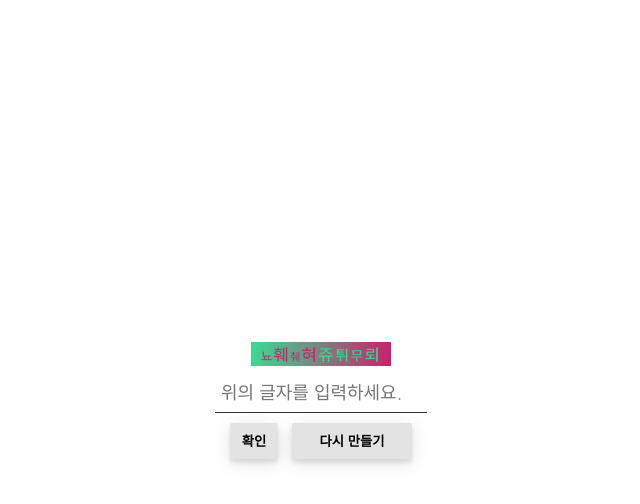
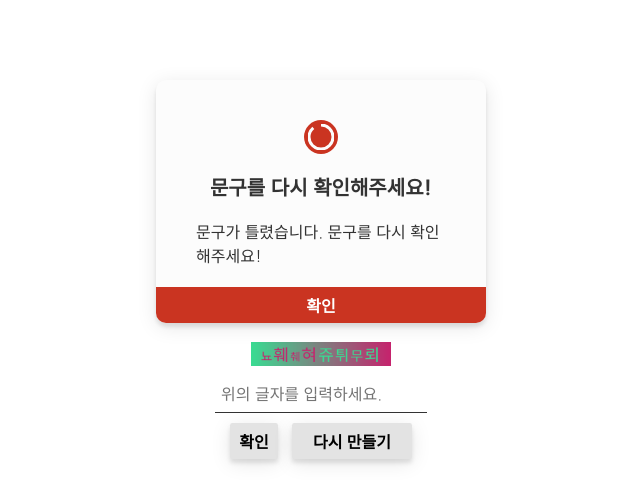
Before and after one commit to sshrik/Captcha-Generator, a plain HTML site: page index.html in a window 1280 px wide. Both pictures are taken after a click on the button "확인". Shown: the whole page, without its empty margins (319-959 px from the left). Drawn offline with Linux system fonts and the light colour scheme.

Commit message:
feat/add alert

```diff
--- a/script.js
+++ b/script.js
@@ -53,6 +53,16 @@ function checkCaptcha(src, dest) {
     return src === dest;
 }
 
+function addRemoveEvent(dest) {
+    dest.classList.add("alert-back-out");
+    setTimeout(() => {
+        try {
+            document.body.removeChild(dest);
+        }
+        catch(error) {}
+    }, 500);
+}
+
 function gradientFilter(ctx, colorBreakLocation) {
     let backgroundGradient = ctx.createLinearGradient(0, 0, WIDTH, 0);
     const baseColor = getRandomColor();
@@ -68,6 +78,46 @@ function gradientFilter(ctx, colorBreakLocation) {
     reverseBackgroundGradient.addColorStop(colorBreakLocation, backgroundEndColor);
     reverseBackgroundGradient.addColorStop(colorBreakLocation, backgroundStartColor);
     return reverseBackgroundGradient
+}
+
+function alertTop(text, contents, type) {
+    const $container = document.createElement('div');
+    $container.classList.add('alert-container');
+    $container.classList.add('alert-back-in');
+
+    const $timerBackground = document.createElement('div');
+    $timerBackground.classList.add('alert-timer-background');
+    $timerBackground.classList.add(`alert-${type}`);
+    $timerBackground.innerHTML = `
+        <svg width="26" height="26" viewBox="0 0 26 26" fill="none" xmlns="http://www.w3.org/2000/svg">
+            <circle class="timer-white" cx="13" cy="13" r="12" stroke="#FCFCFC"/>
+        </svg>`;
+    $container.appendChild($timerBackground);
+
+    const $titleText = document.createElement('p');
+    $titleText.classList.add('alert-title-text');
+    $titleText.innerText = text;
+    $container.appendChild($titleText);
+
+    const $contentsText = document.createElement('p');
+    $contentsText.classList.add('alert-contents-text');
+    $contentsText.innerText = contents;
+    $container.appendChild($contentsText);
+
+    const $buttonContainer = document.createElement('div');
+    $buttonContainer.classList.add('alert-button-container');
+    $buttonContainer.classList.add(`alert-${type}`);
+    $buttonContainer.addEventListener('click', () => {
+        addRemoveEvent($container);
+    });
+
+    const $acceptText = document.createElement('p');
+    $acceptText.classList.add('alert-submit-button');
+    $acceptText.innerText = "확인";
+    $buttonContainer.appendChild($acceptText);
+    $container.appendChild($buttonContainer);
+
+    return $container;
 }
 
 function loadCaptcha() {
@@ -111,16 +161,30 @@ function loadCaptcha() {
 window.onload = () => {
     let captchaCode = loadCaptcha();
     const $input = document.querySelector("input");
-    $input.addEventListener('input', (e) => {
-        if(checkCaptcha($input.value, captchaCode)) {
-            console.log("GOOD!");
-        }
-    });
 
     const $btn = document.querySelector(".acceptor");
     $btn.addEventListener('click', (e) => {
         if(checkCaptcha($input.value, captchaCode)) {
-            console.log("GOOD!");
+            const $alert = alertTop("문구가 맞았습니다!", "눈썰미가 좋으시군요! 문구가 맞았습니다!", "fine");
+
+            document.body.appendChild($alert);
+            setTimeout(() => {
+                try {
+                    addRemoveEvent($alert);
+                }
+                catch {}
+            }, 3000)
+        }
+        else {
+            const $alert = alertTop("문구를 다시 확인해주세요!", "문구가 틀렸습니다. 문구를 다시 확인해주세요!", "warn");
+
+            document.body.appendChild($alert);
+            setTimeout(() => {
+                try {
+                    addRemoveEvent($alert);
+                }
+                catch {}
+            }, 3000)
         }
     });
 
--- a/style.css
+++ b/style.css
@@ -3,8 +3,8 @@
     padding: 0px;
 }
 
-.captcha-text, input, input::placeholder {
-    font-size: 18px;
+.captcha-text, input, input::placeholder, p {
+    font-size: 16px;
     font-family: 'Nanum Gothic', sans-serif;
 }
 
@@ -15,6 +15,7 @@ body {
     justify-content: center;
     align-items: center;
     flex-direction: column;
+    position: relative;
 }
 
 .input-body {
@@ -73,3 +74,127 @@ button:active {
     overflow: hidden;
     /* transform: skew(30deg, 12deg); */
 }
+
+
+.alert-container{
+    z-index: 20;
+    position: fixed;
+    top: 80px;
+    width: 330px;
+    box-shadow: 0px 4px 4px rgba(0, 0, 0, 0.1), 0px 4px 20px rgba(0, 0, 0, 0.1);
+    border-radius: 10px;
+    background-color: #FCFCFC;
+
+    display: flex;
+    align-items: center;
+    flex-direction: column;
+    padding: 40px 0px 0px 0px;
+}
+
+@keyframes tadaEvent {
+    0% {
+        top: -400px;
+    }
+    80%{
+        top: 170px;
+    }
+    90% {
+        top: 60px;
+    }
+    100% {
+        top: 80px;
+    }
+}
+
+@keyframes tadaOutEvent {
+    0% {
+        top: 80px;
+    }
+    20%{
+        top: 170px;
+    }
+    100% {
+        top: -400px;
+    }
+}
+
+.alert-back-in {
+    animation-name: tadaEvent;
+    animation-duration: .5s;
+    animation-fill-mode: forwards;
+}
+
+.alert-back-out {
+    animation-name: tadaOutEvent;
+    animation-duration: .5s;
+    animation-fill-mode: forwards;
+}
+
+.alert-title-text {
+    color: #333333;
+    font-weight: 800;
+    font-size: 20px;
+    margin: 18px 40px;
+}
+
+.alert-contents-text {
+    color: #333333;
+    margin: 0px 40px;
+}
+
+.alert-submit-button {
+    font-weight: 700;
+    color: #ffffff;
+}
+
+.alert-button-container {
+    display: flex;
+    justify-content: center;
+    align-items: center;
+    width: 100%;
+    height: 36px;
+    border-bottom-left-radius: 10px;
+    border-bottom-right-radius: 10px;
+    margin-top: 20px;
+    cursor: pointer;
+}
+
+.alert-warn {
+    background-color: #CA3421;
+}
+
+.alert-fine {
+    background-color: #2AC1BC;
+}
+
+.alert-timer-background {
+    width: 34px;
+    height: 34px;
+    border-radius: 34px;
+    display: flex;
+    justify-content: center;
+    align-items: center;
+}
+
+.timer-white {
+    stroke-dasharray: 0px 70px;
+    transform-origin: center;
+    transform: rotate(-90deg);
+
+    animation-name: timerEvent;
+    animation-duration: 3s;
+    animation-delay: .5s;
+    animation-fill-mode: forwards;
+    animation-timing-function: ease-in-out;
+    stroke-width: 3px;
+}
+
+@keyframes timerEvent {
+    0%{
+        stroke-dasharray: 0px 75px;
+    }
+    100%{
+        stroke-dasharray: 75px 0px;
+        stroke-dashoffset: 0px;
+    }
+}
```
